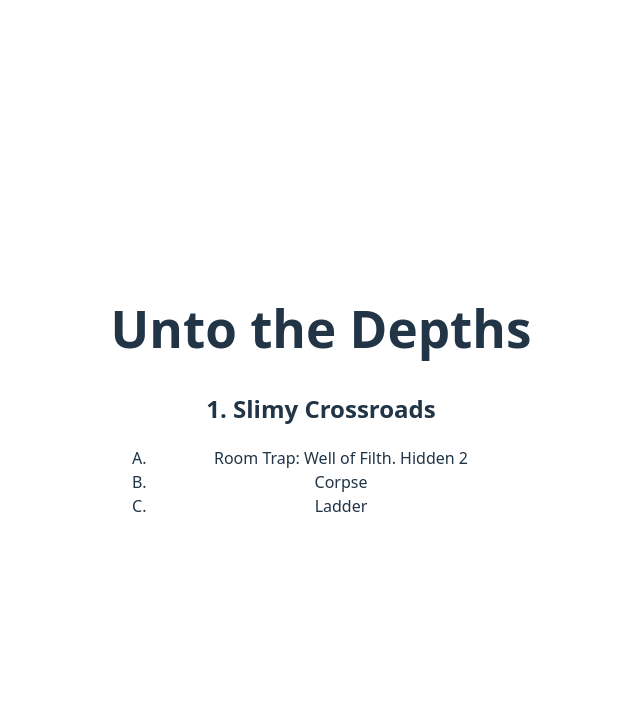
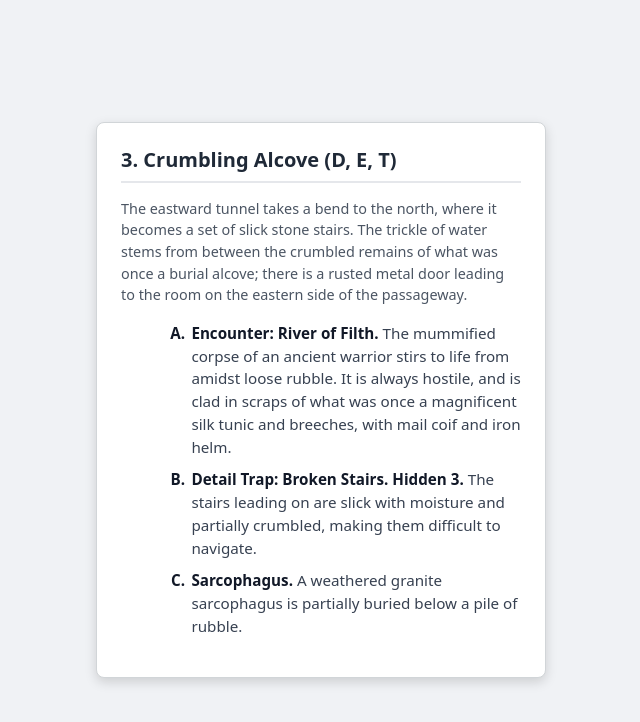
Before and after one commit to NoahParkes/unto-the-depths, a React (Vite) app: page / in a window 1280 px wide. Shown: the top 722 px of the page, without its empty margins (319-959 px from the left). Built offline with nearby package versions, Linux system fonts and the light colour scheme.

Commit message:
make app read from JSON
App now reads from a JSON file, constructing RoomFeature components which form a list within a RoomCard component that is then displayed by the app. Currenly only reads one pre-written room card as a placeholder, and no generation or randomisation is implemented.

Refs #1

```diff
--- a/src/App.css
+++ b/src/App.css
@@ -1,10 +1,93 @@
-#root {
-  max-width: 1280px;
-  margin: 0 auto;
-  padding: 2rem;
-  text-align: center;
+body, html {
+  margin: 0;
+  padding: 0;
+  width: 100%;
+  height: 100%;
+  background-color: #f0f2f5;
 }
 
-.RoomCard {
-  border: 2px solid red;
+.app-container {
+  display: flex;
+  justify-content: center;
+  align-items: center;
+  width: 100vw;
+  height: 100vh;
+  overflow: auto;
 }
+
+.room-card {
+  width: 25vw;
+  max-width: 640px;
+  min-width: 400px;
+  max-height: 180vh;
+  background-color: #ffffff;
+  border: 1px solid #d1d5d8;
+  border-radius: 8px;
+  padding: 24px;
+  box-shadow: 0 4px 12px rgba(0, 0, 0, 0.15);
+  text-align: left;
+  color: #1f2937;
+  font-size: 0.95rem;
+  line-height: 1.5;
+  overflow-y: auto;
+}
+
+.room-title {
+  font-size: 1.25rem;
+  margin-top: 0;
+  margin-bottom: 0.75rem;
+  border-bottom: 2px solid #e5e7eb;
+  padding-bottom: 8px;
+  line-height: 1.3;
+}
+
+.room-description {
+  margin-bottom: 1rem;
+  font-size: 0.9rem;
+  color: #4b5563;
+}
+
+.features-list {
+  padding: 0;
+  margin: 0;
+}
+
+/*
+   Grid layout for hanging index
+   Column 1: The marker (fixed width)
+   Column 2: The content (takes remaining space)
+*/
+.feature-item {
+  display: grid;
+  grid-template-columns: auto 1fr; /* Marker width | Content width */
+  margin-bottom: 0.6rem;
+  align-items: baseline;
+}
+
+/* The marker (A., B., etc.) */
+.feature-marker {
+  font-weight: 700;
+  color: #111827;
+  margin-right: 0.4rem;
+  min-width: 1.5rem;
+  text-align: right;
+}
+
+/* The content wrapper */
+.feature-content {
+  display: inline;
+}
+
+/* Bold elements: type, name, hidden */
+.feature-type,
+.feature-name,
+.feature-hidden {
+  font-weight: 700;
+  color: #111827;
+}
+
+/* Normal text: details */
+.feature-details {
+  font-weight: 400;
+  color: #374151;
+}
--- a/src/App.tsx
+++ b/src/App.tsx
@@ -1,36 +1,15 @@
 import './App.css'
+
+import { RoomCard } from './components/RoomCard';
+import { roomData } from './data/roomData';
+import './App.css';
 
 function App() {
   return (
-    <div>
-      <h1>
-        Unto the Depths
-      </h1>
-      <RoomEditorWindow />
+    <div className="app-container">
+      <RoomCard room={roomData} />
     </div>
-  )
-}
-function RoomEditorWindow() {
-  return(
-    <div>
-      <RoomCard />
-    </div>
-  )
+  );
 }
 
-function RoomCard() {
-  return (
-    <div>
-      <h2>
-        1. Slimy Crossroads
-      </h2>
-      <ol type="A">
-        <li>Room Trap: Well of Filth. Hidden 2</li>
-        <li>Corpse</li>
-        <li>Ladder</li>
-      </ol>
-    </div>
-  )
-}
-
-export default App
+export default App;
--- /dev/null
+++ b/src/components/RoomCard.tsx
@@ -0,0 +1,44 @@
+import type { RoomData } from '../types/RoomData';
+import { RoomFeature } from './RoomFeature';
+
+interface RoomCardProps {
+  room: RoomData;
+}
+
+export function RoomCard({ room }: RoomCardProps) {
+  // 1. Calculate Title Tags (D, E, T)
+  const tags: string[] = [];
+
+  if (room.isDark) tags.push('D');
+
+  const hasEncounter = room.features.some(f => f.type === 'encounter');
+  if (hasEncounter) tags.push('E');
+
+  const hasTrap = room.features.some(f => f.type === 'trap');
+  if (hasTrap) tags.push('T');
+
+  const tagString = tags.length > 0 ? ` (${tags.join(', ')})` : '';
+  const compositeTitle = `${room.roomId}. ${room.name}${tagString}`;
+
+  return (
+    <div className="room-card">
+      <h2 className="room-title">
+        {compositeTitle}
+      </h2>
+
+      <p className="room-description">
+        {room.description}
+      </p>
+
+      <ul className="list-features">
+        {room.features.map((feature, index) => (
+          <RoomFeature
+            key={feature.id}
+            feature={feature}
+            index={index}
+          />
+        ))}
+      </ul>
+    </div>
+  );
+}
--- /dev/null
+++ b/src/components/RoomFeature.tsx
@@ -0,0 +1,52 @@
+import type { Feature} from '../types/RoomData';
+
+interface RoomFeatureProps {
+  feature: Feature;
+  index: number;
+}
+
+export function RoomFeature({ feature, index }: RoomFeatureProps) {
+  // Generate the letter manually - temporary solution to bold styling problem
+  const letter = String.fromCharCode(65 + index);
+
+  // Determine display label for the type
+  // Returns the label string if applicable, or empty string for standard features
+  let typeLabel = "";
+
+  if (feature.type === 'trap') {
+    typeLabel = feature.subtype === 'room' ? "Room Trap" : "Detail Trap";
+  } else if (feature.type === 'encounter') {
+    typeLabel = "Encounter";
+  } else if (feature.type === 'sign') {
+    typeLabel = "Sign";
+  }
+
+  // Construct the text
+  // Part 1: The Type Label (if any) + Space
+  const labelPart = typeLabel ? <span className="feature-type">{typeLabel}: </span> : null;
+
+  // Part 2: The Name (Always present)
+  const namePart = <span className="feature-name">{feature.name}.</span>;
+
+  // Part 3: Hidden Value (Only for traps, if > 0)
+  const hiddenPart = (feature.type === 'trap' && feature.hidden > 0) ? (
+    <span className="feature-hidden"> Hidden {feature.hidden}.</span>
+  ) : null;
+
+  // Part 4: The Details (Main body text comes last)
+  const detailsPart = feature.details ? (
+    <span className="feature-details"> {feature.details}</span>
+  ) : null;
+
+  return (
+    <li className="feature-item">
+      <span className="feature-marker">{letter}. </span>
+      <div className="feature-content">
+        {labelPart}
+        {namePart}
+        {hiddenPart}
+        {detailsPart}
+      </div>
+    </li>
+  );
+}
--- /dev/null
+++ b/src/data/roomData.json
@@ -0,0 +1,32 @@
+{
+  "roomId": 3,
+  "name": "Crumbling Alcove",
+  "isDark": true,
+  "description": "The eastward tunnel takes a bend to the north, where it becomes a set of slick stone stairs. The trickle of water stems from between the crumbled remains of what was once a burial alcove; there is a rusted metal door leading to the room on the eastern side of the passageway.",
+  "features": [
+    {
+      "id": "feat-1",
+      "type": "encounter",
+      "subtype": "combat",
+      "name": "River of Filth",
+      "hidden": 0,
+      "details": "The mummified corpse of an ancient warrior stirs to life from amidst loose rubble. It is always hostile, and is clad in scraps of what was once a magnificent silk tunic and breeches, with mail coif and iron helm."
+    },
+    {
+      "id": "feat-2",
+      "type": "trap",
+      "subtype": "detail",
+      "name": "Broken Stairs",
+      "hidden": 3,
+      "details": "The stairs leading on are slick with moisture and partially crumbled, making them difficult to navigate."
+    },
+    {
+      "id": "feat-3",
+      "type": "feature",
+      "subtype": "feature",
+      "name": "Sarcophagus",
+      "hidden": 0,
+      "details": "A weathered granite sarcophagus is partially buried below a pile of rubble."
+    }
+  ]
+}
--- /dev/null
+++ b/src/data/roomData.ts
@@ -0,0 +1,5 @@
+import rawRoomData from './roomData.json';
+import type { RoomData } from '../types/RoomData';
+
+// Asserts imported JSON as matching RoomData interface
+export const roomData: RoomData = rawRoomData as RoomData;
--- /dev/null
+++ b/src/types/RoomData.ts
@@ -0,0 +1,19 @@
+export type FeatureType = 'encounter' | 'trap' | 'feature' | 'sign';
+export type FeatureSubType = 'combat' | 'npc' | 'room' | 'detail' | 'feature' | 'trap' | 'sign' | string;
+
+export interface Feature {
+  id: string;
+  type: FeatureType;
+  subtype: FeatureSubType;
+  name: string;
+  hidden: number; // 0 = visible, higher value means more hidden, Trespasser Rulebook pg.59
+  details: string; // Description, later build into description with additional details like loot, checks, etc.
+}
+
+export interface RoomData {
+  roomId: number;
+  name: string;
+  isDark: boolean;
+  description: string;
+  features: Feature[];
+}
```
